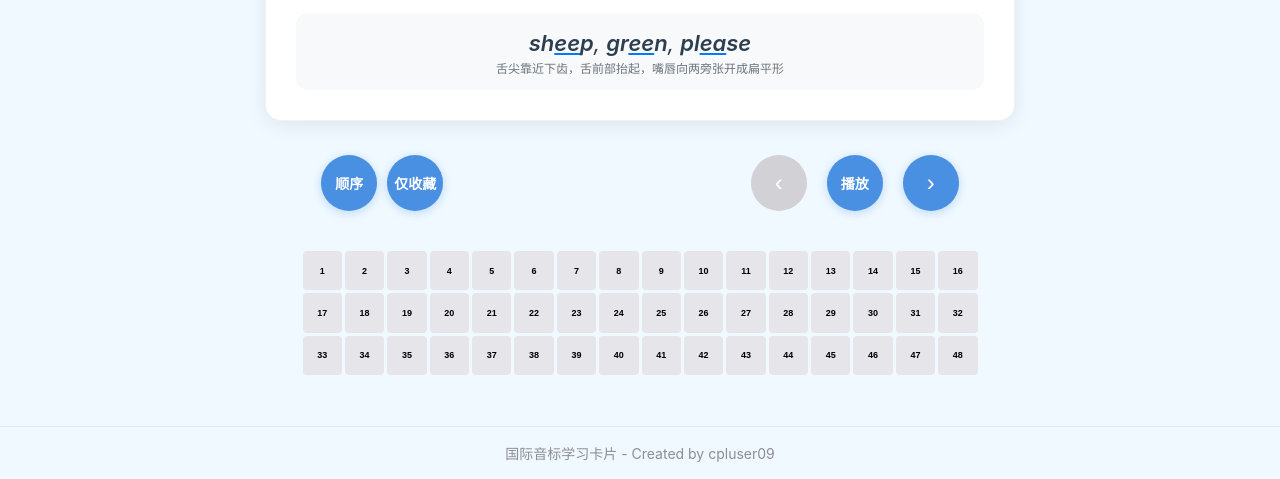
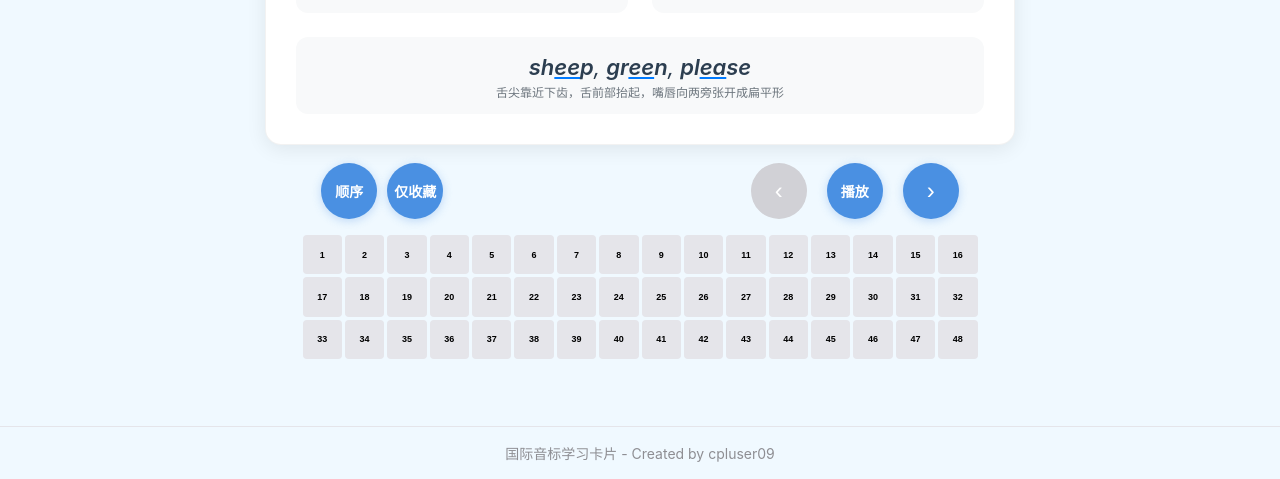
Before and after one commit to cpluser09/ipa-cards-web, a website: page index.html in a window 1280 px wide. Shown: the part 321-800 px from the top of the page. Drawn offline with Linux system fonts and the light colour scheme.

Commit message:
调整控制按钮和索引按钮的外边距，优化布局

```diff
--- a/index.html
+++ b/index.html
@@ -160,7 +160,7 @@
             gap: 20px;
             width: 85%;
             max-width: 700px;
-            margin: 24px auto;
+            margin: 8px auto;
         }
 
         .controls {
@@ -237,7 +237,7 @@
             gap: 3px; /* 进一步减少间距 */
             width: 90%;
             max-width: 1000px;
-            margin: 16px auto; /* 减少margin */
+            margin: 8px auto;
         }
 
         .index-btn {
```
